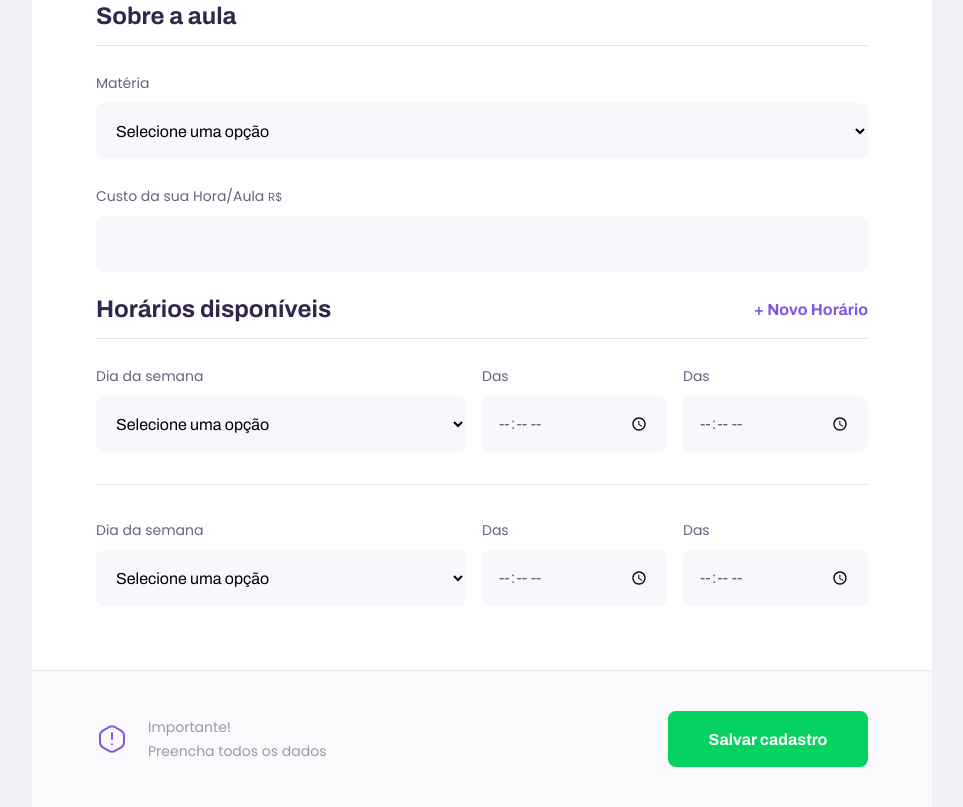
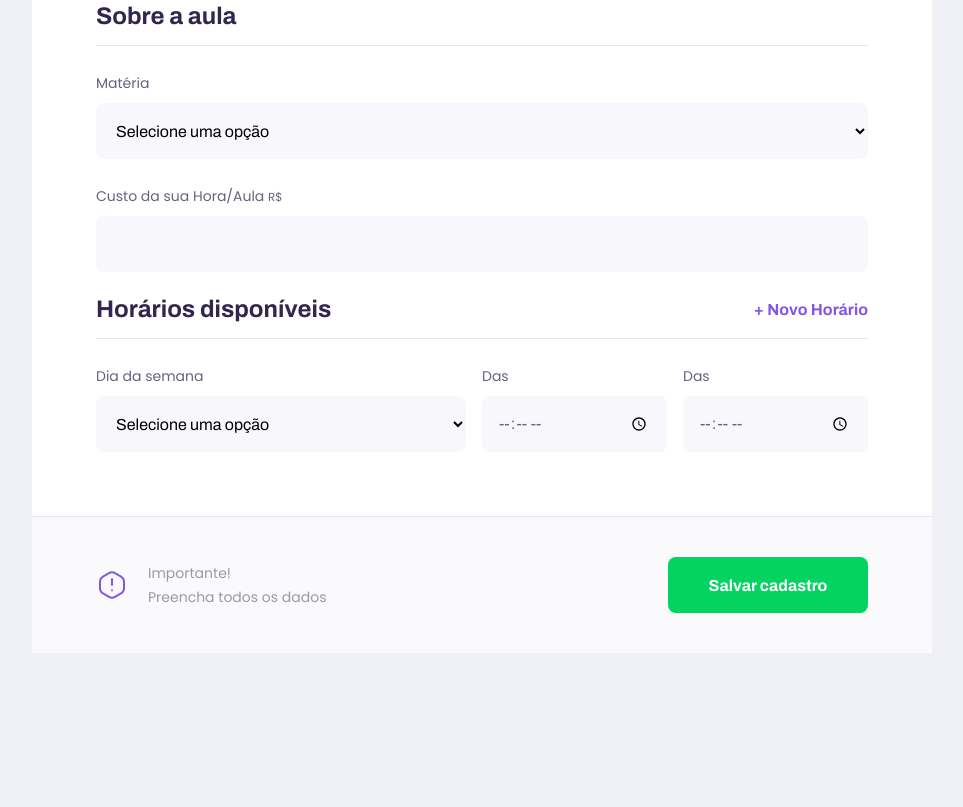
Before and after one commit to rubens-lavor/Proffy, a plain HTML site: page give-classes.html in a window 1280 px wide. Shown: the part 999-1806 px from the top of the page, without its empty margins (158-1121 px from the left). After the commit the page ends 1652 px from the top, so only its background shows below. Drawn offline with Linux system fonts and the light colour scheme; files whose address does not match are found by name.

Commit message:
aula 3 finalizada

```diff
--- a/give-classes.html
+++ b/give-classes.html
@@ -12,7 +12,9 @@
     <link rel="stylesheet" href="./styles/partials/page-give-classes.css">
     <link
         href="https://fonts.googleapis.com/css2?family=Archivo:wght@400;700&amp;family=Poppins:wght@400;600&amp;display=swap"
-        rel="stylesheet">
+        rel="stylesheet"
+    >
+
 
 </head>
 
@@ -93,7 +95,7 @@
 
                 <fieldset id="schedule-itens">
                     <legend>
-                        Horários disponíveis <button id="add-time"> + Novo Horário</button>
+                        Horários disponíveis <button type="button" id="add-time"> + Novo Horário</button>
                     </legend>
 
                     <div class="schedule-item">
@@ -130,36 +132,6 @@
                     <!--------------------------------------------------------->
 
 
-                    <div class="schedule-item">
-
-                        <div class="select-block">
-                            <label for="weekday">Dia da semana</label>
-                            <select name="weekday[]" id="weekday" required>
-                                <option value="">Selecione uma opção</option>
-                                <option value="0">Domingo</option>
-                                <option value="1">Segunda-feira</option>
-                                <option value="2">Terça-feira</option>
-                                <option value="3">Quarta-feira</option>
-                                <option value="4">Quinta-feira</option>
-                                <option value="5">Sexta-feira</option>
-                                <option value="6">Sábado</option>
-                            </select>
-                        </div>
-
-
-                        <div class="input-block">
-                            <label for="time_from">Das</label>
-                            <input type="time" name="time_from[]" required>
-                        </div>
-
-                        <div class="input-block">
-                            <label for="time_to">Das</label>
-                            <input type="time" name="time_to[]" required>
-                        </div>
-
-                    </div>
-
-
 
                 </fieldset>
             </form>
@@ -179,6 +151,8 @@
 
     </div>
 
+    <script src="./scripts/addField.js"></script>
+
 </body>
 
 </html>
--- /dev/null
+++ b/scripts/addField.js
@@ -0,0 +1,19 @@
+const buttonAddTime = document.querySelector("#add-time");
+
+buttonAddTime.addEventListener('click', cloneField)
+
+function cloneField() {
+    console.log('clicou');
+
+    const newFieldContainer = document.querySelector('.schedule-item').cloneNode(true);
+
+    const fields = document.querySelectorAll('input');
+
+    fields.forEach(function (fild) {
+        fild.value = "";
+    });
+
+    document.querySelector('#schedule-itens').appendChild(newFieldContainer);
+
+
+}
```
